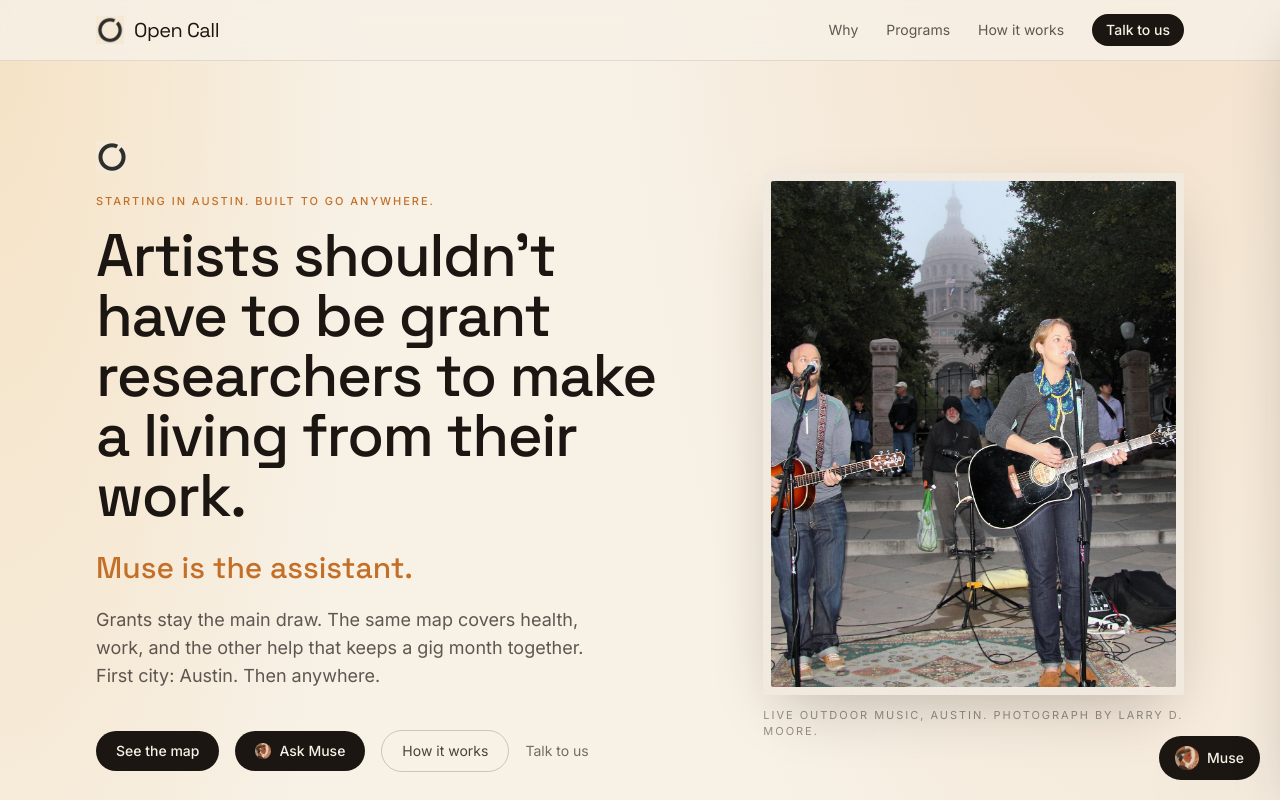
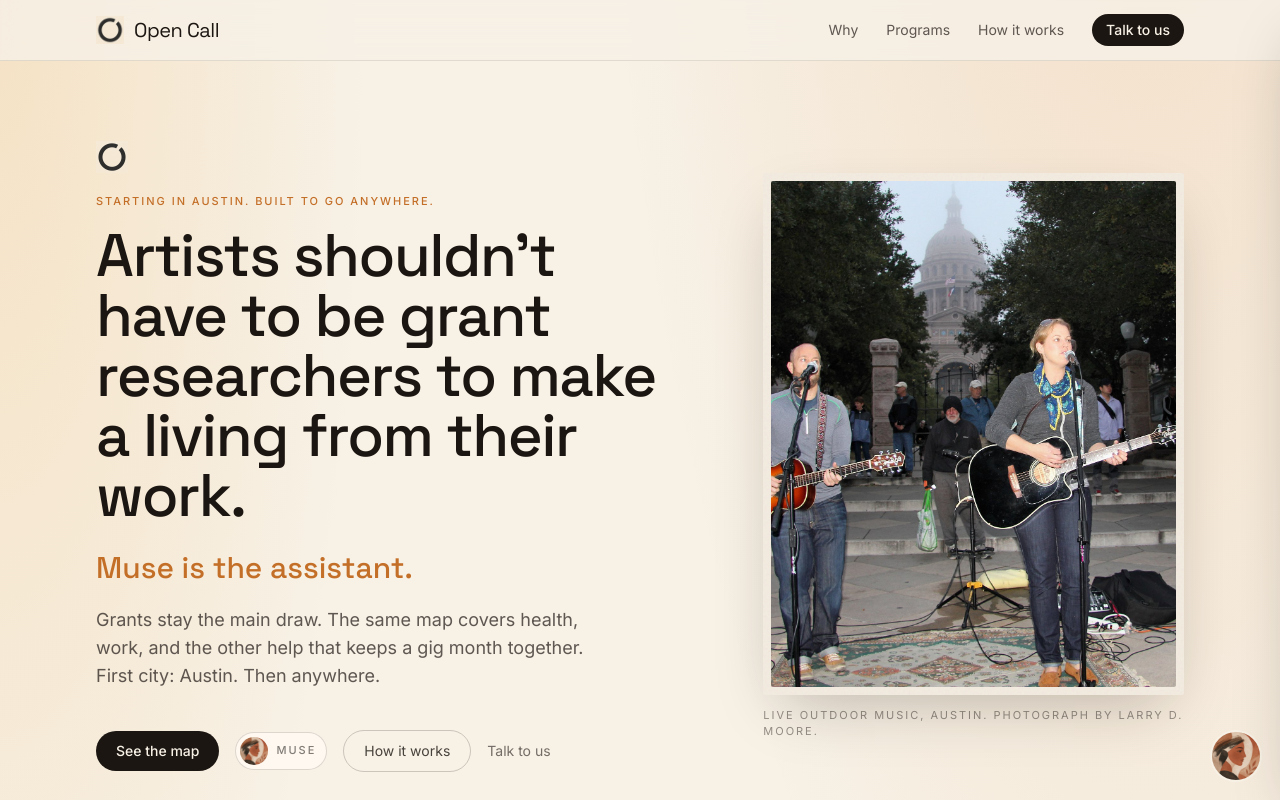
Before and after one commit to LukeLit/call-sheet-atx, a Next.js app: page / in a window 1280 px wide. Shown: the top 800 px of the page. Built offline with nearby package versions, Linux system fonts and the light colour scheme.

Commit message:
Quiet repetitive Muse CTAs so the portrait, not a sentence, is the ask.

```diff
--- a/src/components/Closer.tsx
+++ b/src/components/Closer.tsx
@@ -22,7 +22,7 @@ export function Closer() {
             </a>
             <MuseAsk
               prompt="I play a few gigs a month in Austin. What should I look at first — grants, HAAM, or TWC?"
-              label="Ask Muse"
+              topic="grants, HAAM, or TWC"
             />
             <a
               href={contact.href}
--- a/src/components/Hero.tsx
+++ b/src/components/Hero.tsx
@@ -89,7 +89,7 @@ export function Hero() {
             </a>
             <MuseAsk
               prompt="What city of Austin grants are open right now for a working musician?"
-              label="Ask Muse"
+              topic="open City of Austin grants"
             />
             <a
               href={hero.secondaryCta.href}
--- a/src/components/Map.tsx
+++ b/src/components/Map.tsx
@@ -3,10 +3,19 @@ import { Reveal } from "@/components/Reveal";
 import { MuseAsk } from "@/components/MuseAsk";
 import { cn } from "@/lib/cn";
 
-const cardPrompts: Record<string, string> = {
-  grants: "Walk me through the City of Austin ACME grants that are open right now.",
-  health: "Can I join HAAM if I only play a few gigs a month?",
-  work: "What can TWC do if my gigs are uneven and I also work retail?",
+const cardPrompts: Record<string, { prompt: string; topic: string }> = {
+  grants: {
+    prompt: "Walk me through the City of Austin ACME grants that are open right now.",
+    topic: "ACME grants",
+  },
+  health: {
+    prompt: "Can I join HAAM if I only play a few gigs a month?",
+    topic: "HAAM",
+  },
+  work: {
+    prompt: "What can TWC do if my gigs are uneven and I also work retail?",
+    topic: "TWC",
+  },
 };
 
 export function Map() {
@@ -53,8 +62,11 @@ export function Map() {
                     {item.text}
                   </p>
                   {cardPrompts[item.id] ? (
-                    <div className="mt-5">
-                      <MuseAsk prompt={cardPrompts[item.id]} variant="ghost" />
+                    <div className="mt-5 hidden md:block">
+                      <MuseAsk
+                        prompt={cardPrompts[item.id].prompt}
+                        topic={cardPrompts[item.id].topic}
+                      />
                     </div>
                   ) : null}
                 </article>
--- a/src/components/MuseAsk.tsx
+++ b/src/components/MuseAsk.tsx
@@ -1,40 +1,34 @@
 "use client";
 
 import Image from "next/image";
-import { cn } from "@/lib/cn";
 import { openMuse } from "@/lib/muse/open";
 
 type MuseAskProps = {
   prompt: string;
-  label?: string;
-  variant?: "solid" | "ghost";
+  /** Hover tooltip and the topic named in the accessible label. Not shown on the face. */
+  topic: string;
 };
 
-export function MuseAsk({
-  prompt,
-  label = "Ask Muse",
-  variant = "solid",
-}: MuseAskProps) {
+export function MuseAsk({ prompt, topic }: MuseAskProps) {
+  const name = `Ask Muse about ${topic}`;
+
   return (
     <button
       type="button"
       onClick={() => openMuse(prompt)}
-      className={cn(
-        "inline-flex items-center gap-2 rounded-full px-5 py-2.5 text-sm transition",
-        variant === "solid"
-          ? "bg-ink font-medium text-paper hover:bg-night-50"
-          : "border border-ink/20 text-ink/80 hover:border-ink/45 hover:text-ink",
-      )}
+      title={topic}
+      aria-label={name}
+      className="hidden items-center gap-2 rounded-full border border-ink/15 bg-paper-50/80 py-1 pl-1 pr-2.5 text-[11px] font-medium uppercase tracking-sheet text-ink/55 transition hover:border-amber/55 hover:text-ink focus-visible:outline-none focus-visible:ring-2 focus-visible:ring-ink focus-visible:ring-offset-2 focus-visible:ring-offset-paper md:inline-flex"
     >
       <Image
         src="/images/brand/muse-avatar.png"
         alt=""
-        width={16}
-        height={16}
-        className="h-4 w-4 rounded-full object-cover"
+        width={28}
+        height={28}
+        className="h-7 w-7 rounded-full object-cover"
         unoptimized
       />
-      {label}
+      Muse
     </button>
   );
 }
--- a/src/components/MuseDrawer.tsx
+++ b/src/components/MuseDrawer.tsx
@@ -139,7 +139,7 @@ export function MuseDrawer() {
         type="button"
         onClick={() => setOpen(true)}
         className={cn(
-          "fixed z-50 flex items-center gap-2 rounded-full bg-ink px-4 py-2.5 text-sm font-medium text-paper shadow-sheet transition hover:bg-night-50",
+          "fixed z-50 rounded-full shadow-sheet ring-2 ring-paper transition hover:ring-amber focus-visible:outline-none focus-visible:ring-2 focus-visible:ring-ink focus-visible:ring-offset-2 focus-visible:ring-offset-paper",
           open && "pointer-events-none opacity-0",
         )}
         style={{
@@ -148,9 +148,10 @@ export function MuseDrawer() {
         }}
         aria-haspopup="dialog"
         aria-expanded={open}
+        aria-label="Ask Muse"
+        title="Ask Muse"
       >
-        <MuseAvatar className="h-6 w-6" size={24} />
-        Muse
+        <MuseAvatar className="h-12 w-12" size={48} />
       </button>
 
       <div
--- a/src/components/Platform.tsx
+++ b/src/components/Platform.tsx
@@ -67,10 +67,10 @@ export function Platform() {
                     {surface.text}
                   </p>
                   {featured ? (
-                    <div className="mt-auto pt-5">
+                    <div className="mt-auto hidden pt-5 md:block">
                       <MuseAsk
                         prompt="What can you actually help me with today?"
-                        label="Talk to Muse"
+                        topic="what Muse can help with"
                       />
                     </div>
                   ) : null}
--- a/src/components/Problem.tsx
+++ b/src/components/Problem.tsx
@@ -33,10 +33,10 @@ export function Problem() {
           ))}
         </div>
 
-        <Reveal delay={0.28} className="mt-8">
+        <Reveal delay={0.28} className="mt-8 hidden md:block">
           <MuseAsk
             prompt="Deadlines hide in PDFs. What's actually open in Austin this month?"
-            label="Ask Muse what's open"
+            topic="what's open this month"
           />
         </Reveal>
       </div>
```
